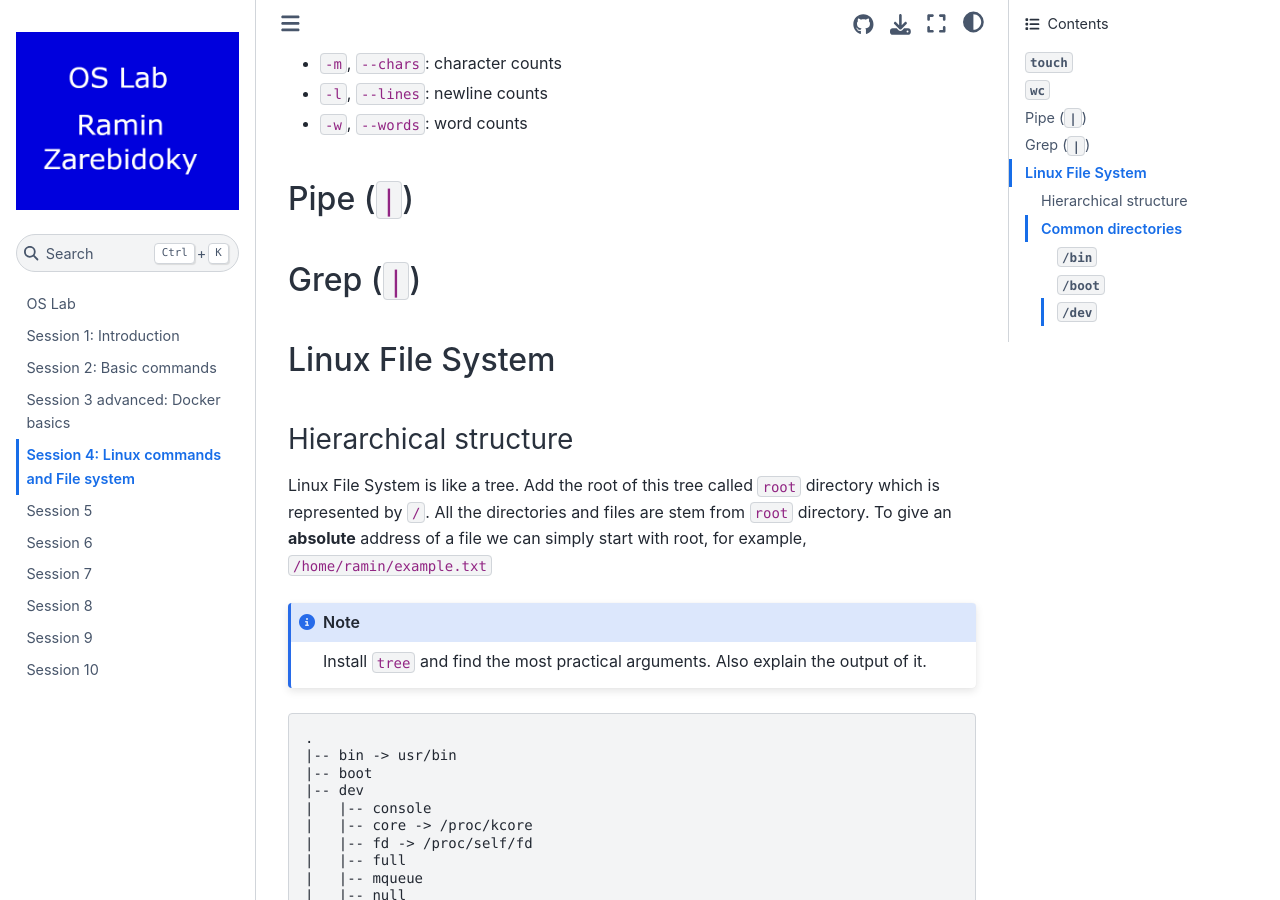
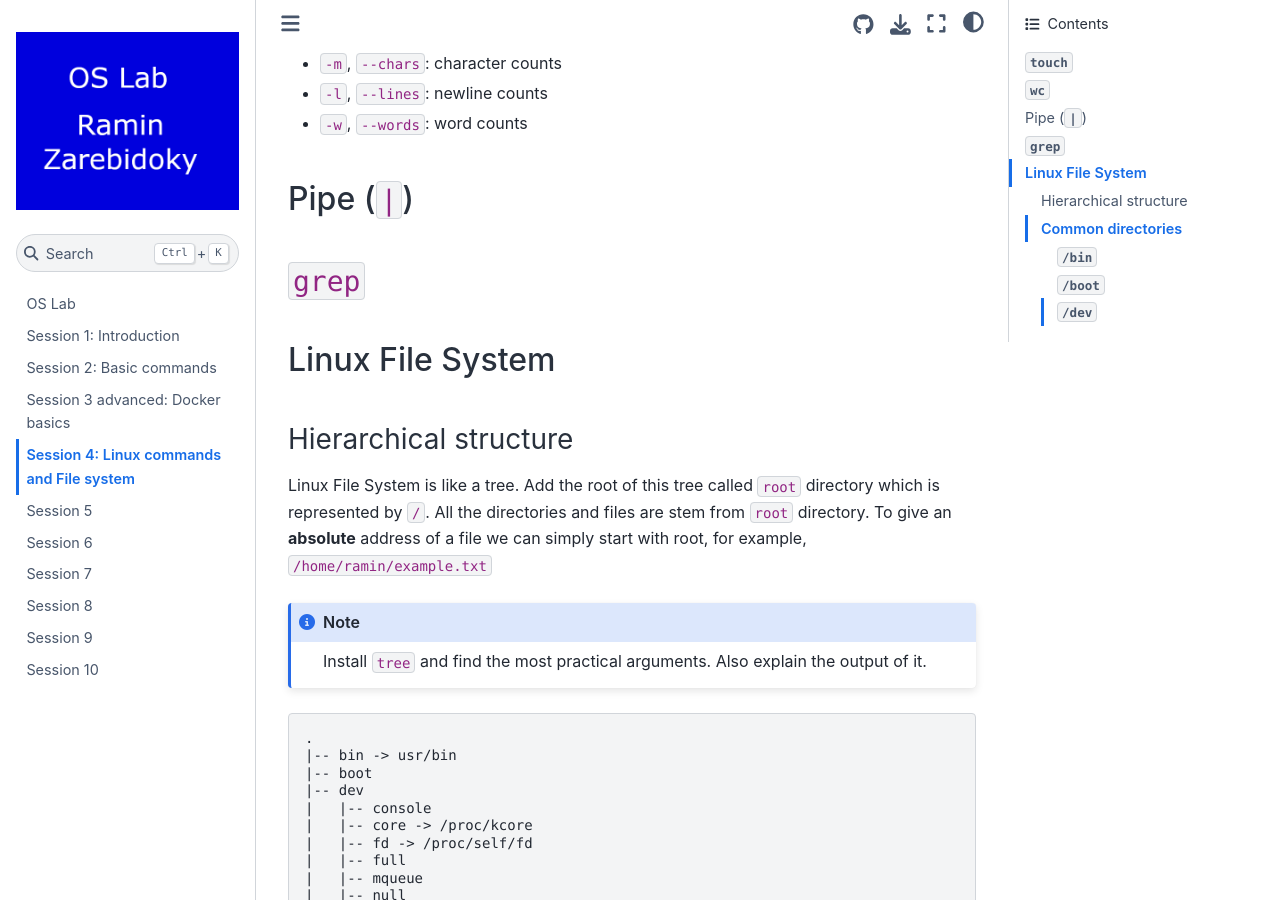
Before and after one commit to LiterallyTheOne/os_lab, a Jupyter Book: the page built from docs/session_4.md, in a window 1280 px wide and 900 px high, scrolled down 933 px. Built offline with Jupyter Book 1.0.4 settings and Sphinx 7.4.7 and the Sphinx Book theme 1.1.4, drawn with Linux system fonts in a browser that asks for light colours.

```diff
--- a/docs/session_4.md
+++ b/docs/session_4.md
@@ -45,7 +45,7 @@ options:
 
 ## Pipe (`|`)
 
-## Grep (`|`)
+## `grep`
 
 ## Linux File System
 
```
